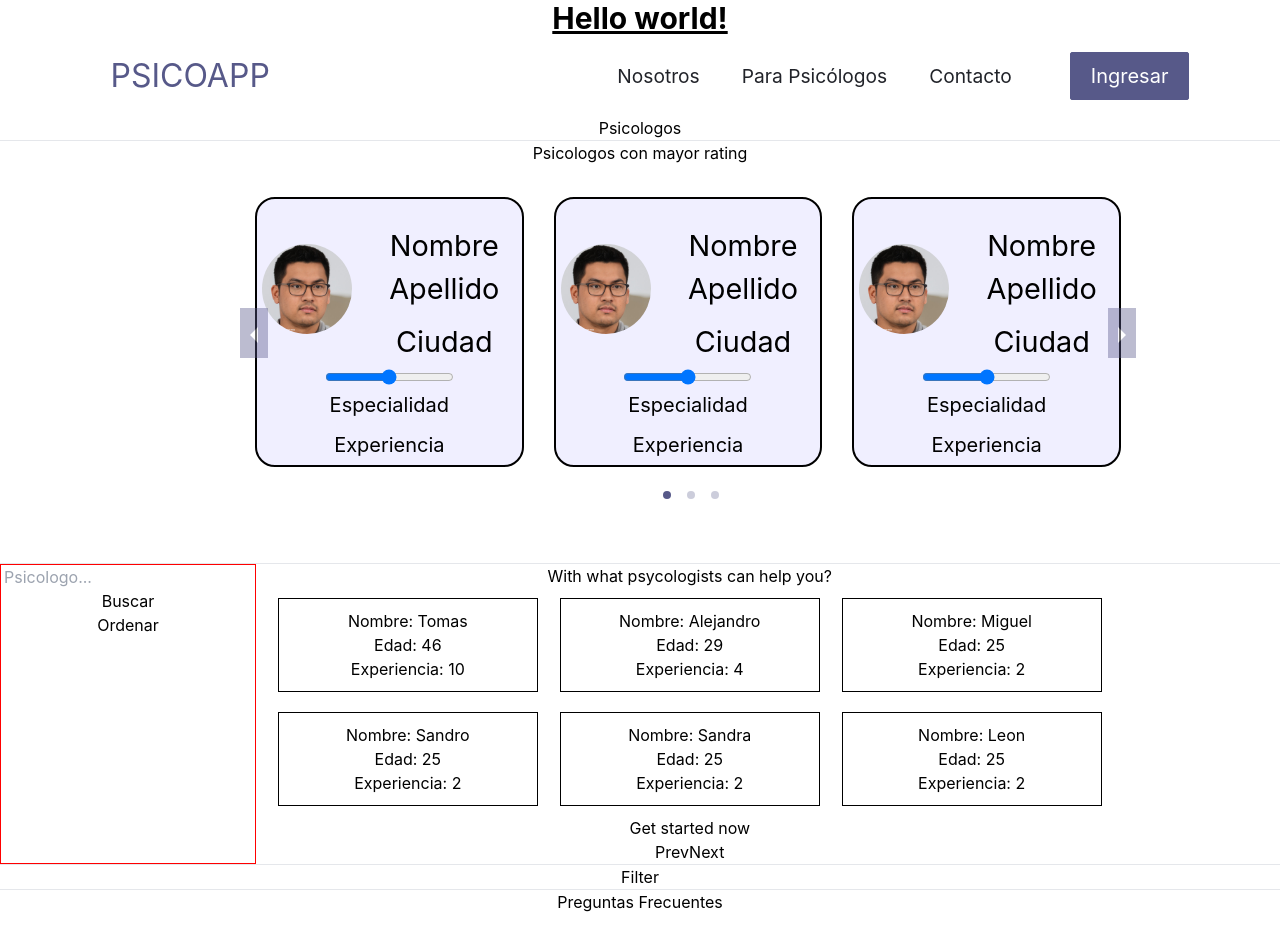
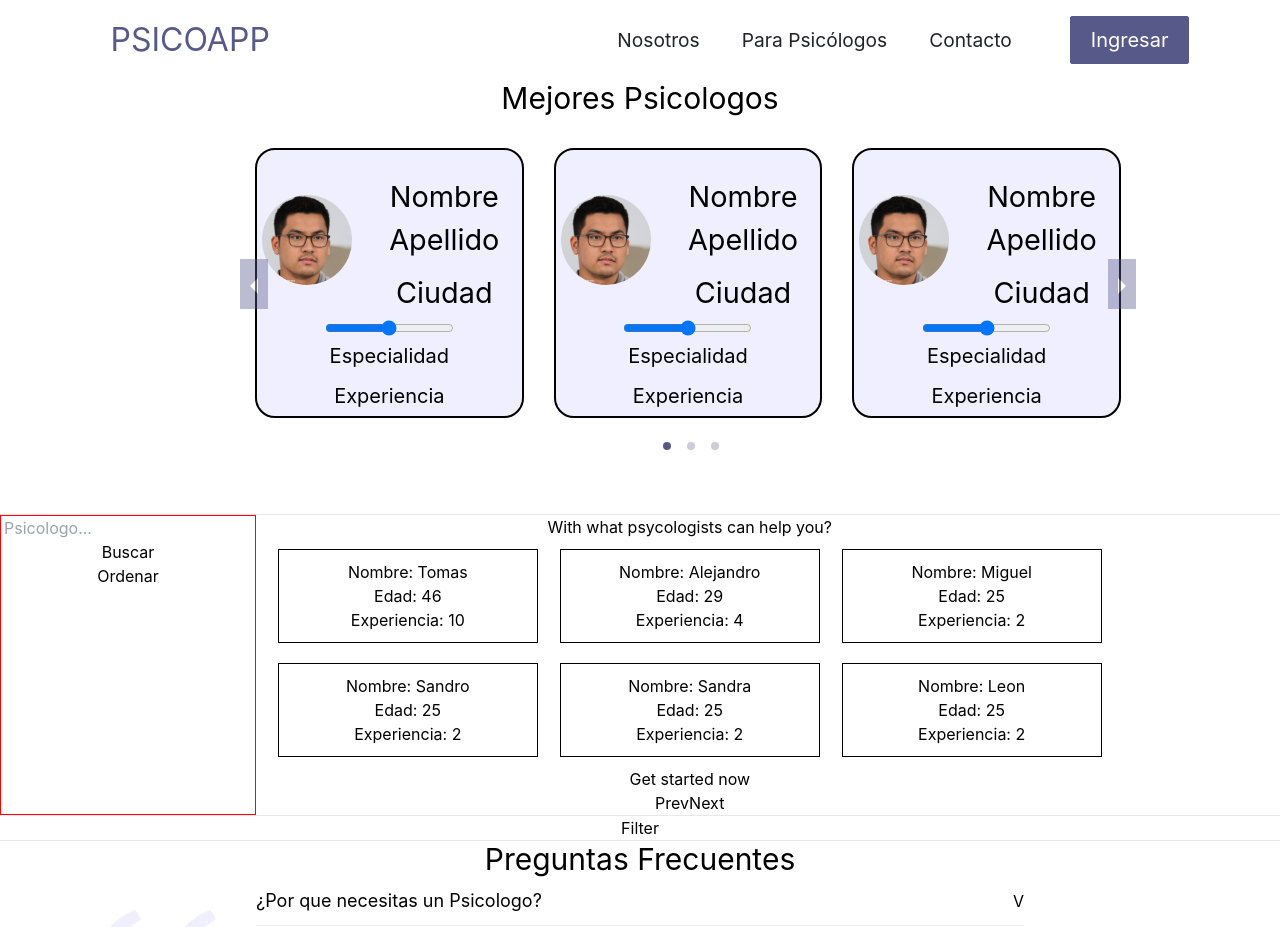
Before and after one commit to tomasld13/PF-psicoApp, a React (Create React App) app in the folder client/: page /psico in a window 1280 px wide. Shown: the top 927 px of the page. Built offline with nearby package versions, Linux system fonts and the light colour scheme; no server answers.

Commit message:
detalles questions

```diff
--- a/client/src/App.js
+++ b/client/src/App.js
@@ -15,9 +15,6 @@ function App() {
 
   return (
     <div className="App">
-      <h1 className="text-3xl font-bold underline">
-      Hello world!
-      </h1>
         {
           (status === 'authenticated')
           ? <Routes>
--- a/client/src/Components/Psychologists/Psychologists.jsx
+++ b/client/src/Components/Psychologists/Psychologists.jsx
@@ -5,9 +5,7 @@ import RatingPsychologists from "../RatingPsycologists/RatingPsycologists.jsx"
 export default function Psychologists() {
   return (
     <>
-        <h1>Psicologos</h1>
-        <hr />
-        <h2>Psicologos con mayor rating</h2>
+        <h2 className="text-3xl">Mejores Psicologos</h2>
         <RatingPsychologists/>
         {/* <Clientes con Mayor Raiting /> */}
         <hr />
--- a/client/src/Components/Question/Question.jsx
+++ b/client/src/Components/Question/Question.jsx
@@ -17,7 +17,7 @@ export default function Question({ nameQuestion, descQuestion}) {
     return (
     <div className={style.content}>
         <div className={ style.question }>
-            <h3>{ question }</h3><button onClick={(e)=>{ handleClick(e)}}>V</button>
+            <h3 className="text-lg">{ question }</h3><button onClick={(e)=>{ handleClick(e)}}>V</button>
         </div>
         {showQuestion?<p className={style.desc}>{descQuestion}</p>:<></>}
     </div>
--- a/client/src/Components/Question/Question.module.css
+++ b/client/src/Components/Question/Question.module.css
@@ -17,4 +17,5 @@
 .desc {
     padding-top: 0px;
     margin:0;
+    text-align: start;
 }
--- a/client/src/Components/Questions/Questions.jsx
+++ b/client/src/Components/Questions/Questions.jsx
@@ -8,7 +8,7 @@ export default function Questions() {
     <div className={style.content}>
       <div className={style.img01}><img src={img01} /></div>
       <div className={style.contentQuestions}>
-        <h2>Preguntas Frecuentes</h2>
+        <h2 className="text-3xl">Preguntas Frecuentes</h2>
         <Question nameQuestion="¿Por que necesitas un Psicologo?" descQuestion={"Lorem Ipsum es simplemente el texto de relleno de las imprentas y archivos de texto. Lorem Ipsum ha sido el texto de relleno estándar de las industrias desde el año 1500, cuando un impresor (N. del T. persona que se dedica a la imprenta) desconocido usó una galería de textos y los mezcló de tal manera que logró hacer un libro de textos especimen. No sólo sobrevivió 500 años, sino que tambien ingresó como texto de relleno en documentos electrónicos, quedando esencialmente igual al original. Fue popularizado en los 60s con la creación de las hojas las cuales contenian pasajes de Lorem Ipsum, y más recientemente con software de autoedición, como por ejemplo Aldus PageMaker, el cual incluye versiones de Lorem Ipsum."}/><hr/>
 
         <Question nameQuestion="¿Cual es la duración de una sesión?" descQuestion={`Al contrario del pensamiento popular, el texto de Lorem Ipsum no es simplemente texto aleatorio. Tiene sus raices en una pieza cl´sica de la literatura del Latin, que data del año 45 antes de Cristo, haciendo que este adquiera mas de 2000 años de antiguedad. Richard McClintock, un profesor de Latin de la Universidad de Hampden-Sydney en Virginia, encontró una de las palabras más oscuras de la lengua del latín, "consecteur", en un pasaje de Lorem Ipsum, y al seguir leyendo distintos textos del latín, descubrió la fuente indudable. Lorem Ipsum viene de las secciones 1.10.32 y 1.10.33 de "de Finnibus Bonorum et Malorum" (Los Extremos del Bien y El Mal) por Cicero, escrito en el año 45 antes de Cristo. Este libro es un tratado de teoría de éticas, muy popular durante el Renacimiento. La primera linea del Lorem Ipsum, "Lorem ipsum dolor sit amet..", viene de una linea en la sección 1.10.32`}/><hr/>
```
